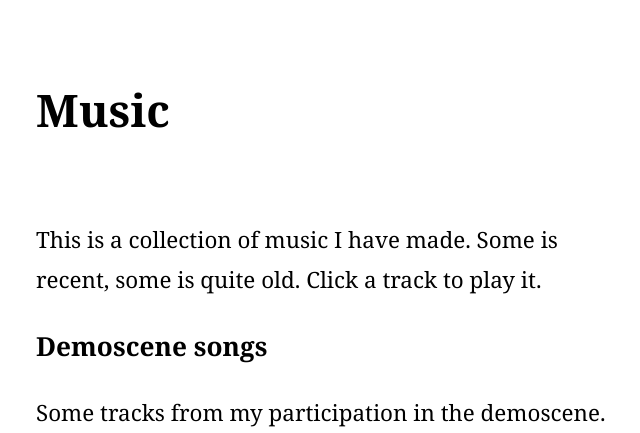
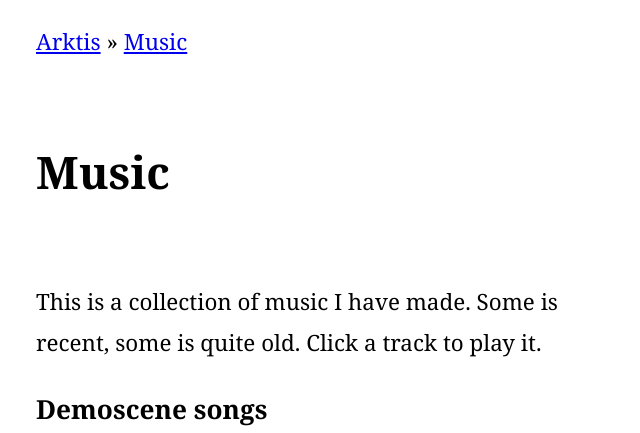
Before and after one commit to sigvef/arktis, a PHP site: page /music in a window 1280 px wide. Shown: the top 433 px of the page, without its empty margins (314-954 px from the left). Run offline with PHP 8.4, Linux system fonts and the light colour scheme.

Commit message:
Updated index, music to use footer, nav from hacks

```diff
--- a/index.php
+++ b/index.php
@@ -102,6 +102,7 @@ Here is a list of things I've been working on recently.
 </div>
 
 
+<? require('footer.inc');?>
 </body>
 
 <!-- We're hiring! Send your resume and cover
--- a/music/index.php
+++ b/music/index.php
@@ -9,7 +9,14 @@
 </head>
 <body>
 
+<header>
+<nav>
+<a href="/" rel="index">Arktis</a>
+»
+<a href="/music">Music</a>
+</nav>
 <h1>Music</h1>
+</header>
 
 <p>
 This is a collection of music I have made.
@@ -151,5 +158,6 @@ $('.song').forEach(function(el){
 
 </script>
 
+<? require('../footer.inc');?>
 </body>
 </html>
```
